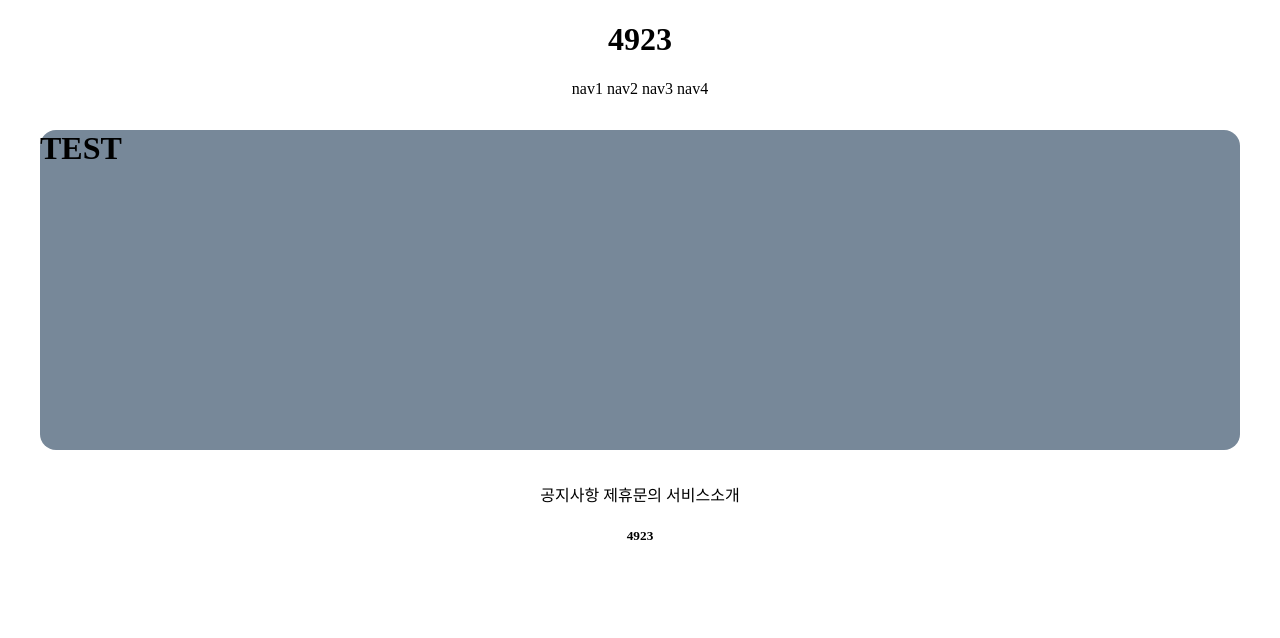
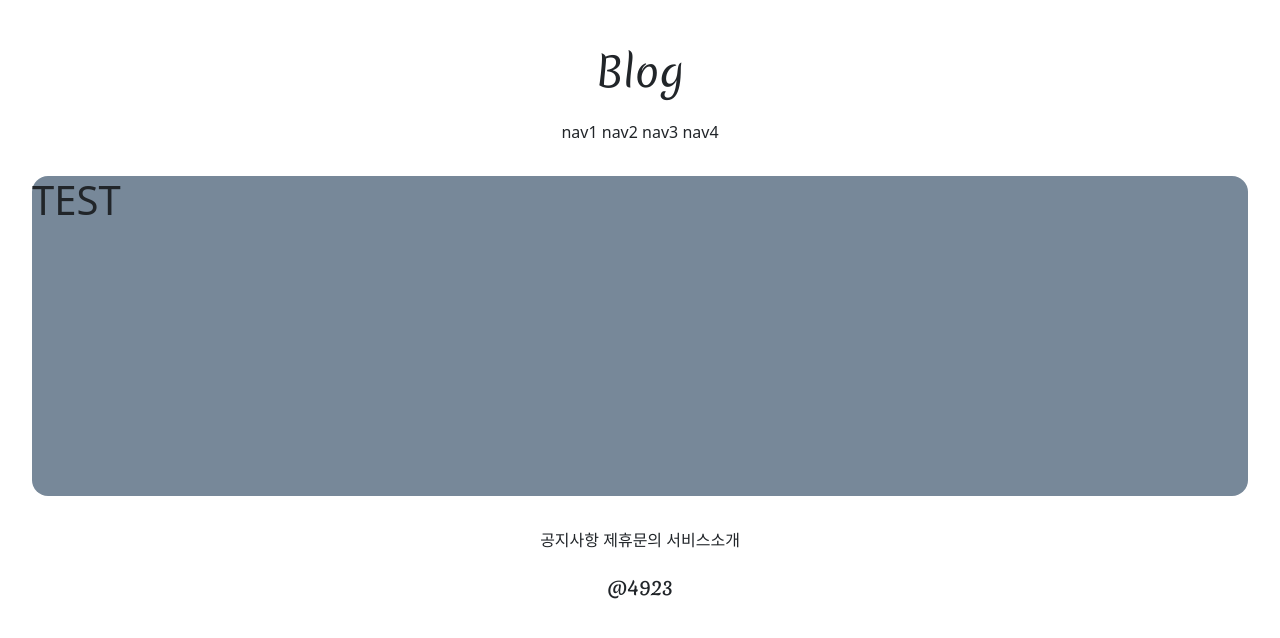
Before and after one commit to 4923/GwangjuAI2, a Django app: page /accounts/hello_world/ in a window 1280 px wide. Shown: the top 638 px of the page. Run offline with Django 3.2, Linux system fonts and the light colour scheme; parts of the project's set-up code (start-up, migrations or seed data) failed here and were passed over.

Commit message:
Update : seperate style to css (static)

```diff
--- a/02_Rotation/WebApplication/Project/personalProject/personalProject/settings.py
+++ b/02_Rotation/WebApplication/Project/personalProject/personalProject/settings.py
@@ -139,3 +139,9 @@ STATIC_URL = '/static/'
 # https://docs.djangoproject.com/en/3.2/ref/settings/#default-auto-field
 
 DEFAULT_AUTO_FIELD = 'django.db.models.BigAutoField'
+
+
+# STATIC DIR
+STATICFILES_DIRS = [
+    BASE_DIR / "static",
+]
--- /dev/null
+++ b/02_Rotation/WebApplication/Project/personalProject/static/base.css
@@ -0,0 +1,17 @@
+.blog_header_logo {
+    margin-top: 3rem;
+    font-family: 'Merienda', cursive;
+}
+
+.blog_header_button {
+    margin: 1.5rem 0;
+}
+
+.blog_footer_button {
+    margin: 1.5rem 0;
+}
+
+.blog_footer_logo {
+    margin-top: 1rem;
+    font-family: 'Merienda', cursive;
+}
--- a/02_Rotation/WebApplication/Project/personalProject/templates/base.html
+++ b/02_Rotation/WebApplication/Project/personalProject/templates/base.html
@@ -1,3 +1,5 @@
+{% load static %}
+
 <!DOCTYPE html>
 <html lang="en">
 
@@ -11,6 +13,9 @@
     {% endblock %}
 
     {% include 'footer.html' %}
+
+    {% comment %} STATIC FILES LINK {% endcomment %}
+    <link rel="stylesheet" type="text/css" href="{% static 'base.css' %}">
 </body>
 
 
--- a/02_Rotation/WebApplication/Project/personalProject/templates/footer.html
+++ b/02_Rotation/WebApplication/Project/personalProject/templates/footer.html
@@ -1,12 +1,12 @@
 <!-- include base.html -->
 
 <div style="text-align: center;">
-    <div>
+    <div class="blog_footer_button">
         <span>공지사항</span>
         <span>제휴문의</span>
         <span>서비스소개</span>
     </div>
-    <div>
-        <h5>4923</h5>
+    <div class="blog_footer_logo">
+        <h5>@4923</h5>
     </div>
 </div>
--- a/02_Rotation/WebApplication/Project/personalProject/templates/head.html
+++ b/02_Rotation/WebApplication/Project/personalProject/templates/head.html
@@ -4,5 +4,16 @@
     <meta charset="UTF-8">
     <meta http-equiv="X-UA-Compatible" content="IE=edge">
     <meta name="viewport" content="width=device-width, initial-scale=1.0">
-    <title>4923</title>
+    <title>blog</title>
+
+    {% comment %} bootstrap link {% endcomment %}
+    <link href="https://cdn.jsdelivr.net/npm/bootstrap@5.0.2/dist/css/bootstrap.min.css"
+        rel="stylesheet"
+        integrity="sha384-EVSTQN3/azprG1Anm3QDgpJLIm9Nao0Yz1ztcQTwFspd3yD65VohhpuuCOmLASjC"
+        crossorigin="anonymous">
+
+    {% comment %} google font {% endcomment %}
+    <link rel="preconnect" href="https://fonts.googleapis.com">
+    <link rel="preconnect" href="https://fonts.gstatic.com" crossorigin>
+    <link href="https://fonts.googleapis.com/css2?family=Merienda&display=swap" rel="stylesheet">
 </head>
--- a/02_Rotation/WebApplication/Project/personalProject/templates/header.html
+++ b/02_Rotation/WebApplication/Project/personalProject/templates/header.html
@@ -1,10 +1,10 @@
 <!-- include base.html -->
 
 <div style="text-align: center;">
-    <div>
-        <h1>4923</h1>
+    <div class="blog_header_logo">
+        <h1>Blog</h1>
     </div>
-    <div>
+    <div class="blog_header_button">
         <span>nav1</span>
         <span>nav2</span>
         <span>nav3</span>
```
